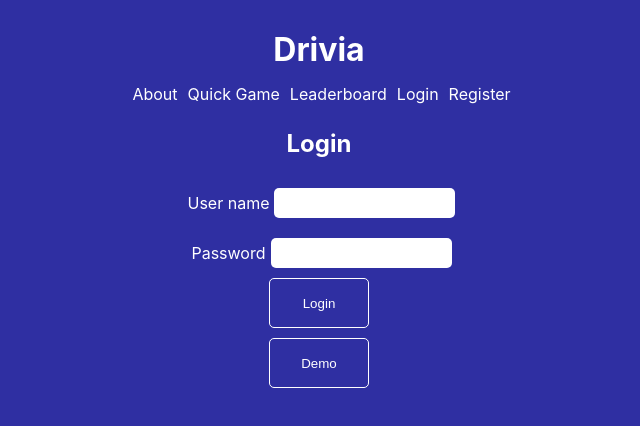
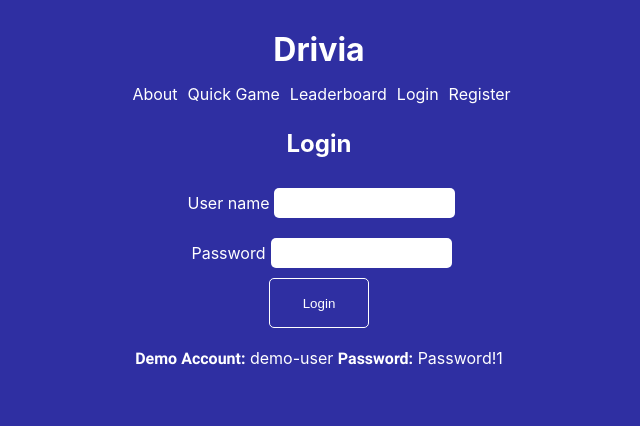
Before and after one commit to jordanhenn/drivia-client, a React (Create React App) app: page /login in a window 1280 px wide. Shown: the top 426 px of the page, without its empty margins (321-961 px from the left). Built offline with nearby package versions, Linux system fonts and the light colour scheme; no server answers.

Commit message:
updated login form with demo credentials

```diff
--- a/src/components/LoginForm/LoginForm.css
+++ b/src/components/LoginForm/LoginForm.css
@@ -18,3 +18,18 @@ input {
     border-radius: 5px;
     color: black;
 }
+
+@font-face {
+    font-family: Roboto-Bold;
+    src: url(../../components/App/Roboto/Roboto-Bold.ttf)
+}
+
+.bold {
+    font-family: Roboto-Bold;
+}
+
+p {
+    margin-left: auto;
+    margin-right: auto;
+    text-align: center;
+}
--- a/src/components/LoginForm/LoginForm.js
+++ b/src/components/LoginForm/LoginForm.js
@@ -73,9 +73,7 @@ export default class LoginForm extends Component {
           Login
         </button>
       </form>
-      <button className="login" onClick={this.submitDemo()}>
-          Demo
-        </button>
+      <p><span className="bold">Demo Account:</span> demo-user <span className="bold">Password:</span> Password!1</p>
       </div>
     )
   }
```
